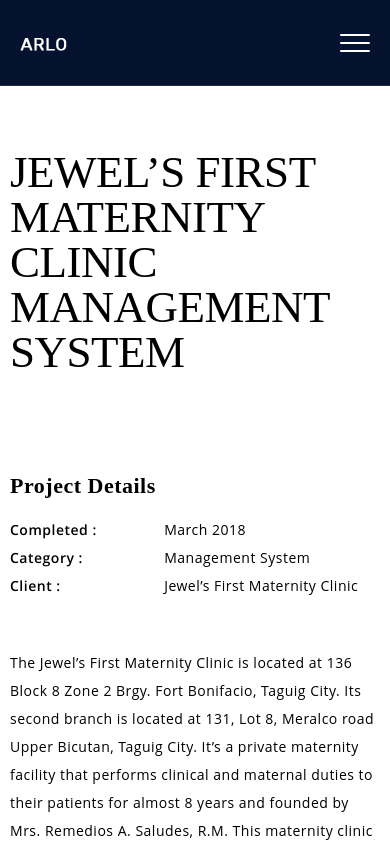
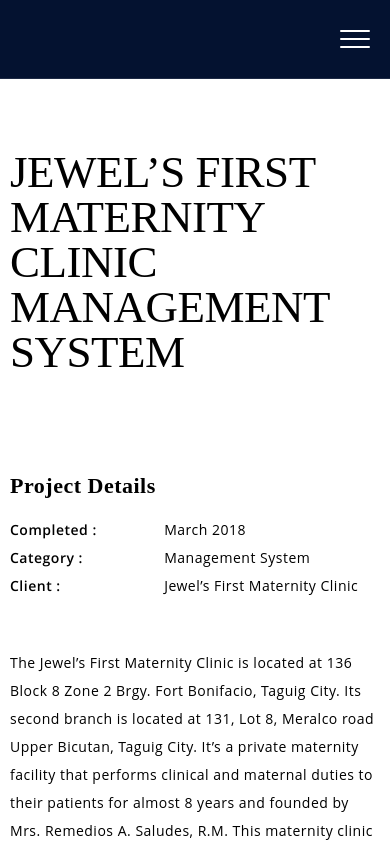
Before and after one commit to createandbesomething/puremindquietheart.github.io, a plain HTML site: page portfolio-single.html in a window 390 px wide. Shown: the top 844 px of the page. Drawn offline with Linux system fonts and the light colour scheme; no server answers; a web font is replaced by a local one.

Commit message:
Update portfolio-single.html

```diff
--- a/portfolio-single.html
+++ b/portfolio-single.html
@@ -44,7 +44,7 @@
 	<div class="arlo_tm_mobile_header_wrap">
 		<div class="main_wrap">
 			<div class="logo">
-				<img src="img/logo/mobile_logo.png" alt="" />
+				<!-- <img src="img/logo/mobile_logo.png" alt="" /> -->
 			</div>
 			<div class="arlo_tm_trigger">
 				<div class="hamburger hamburger--collapse-r">
```
